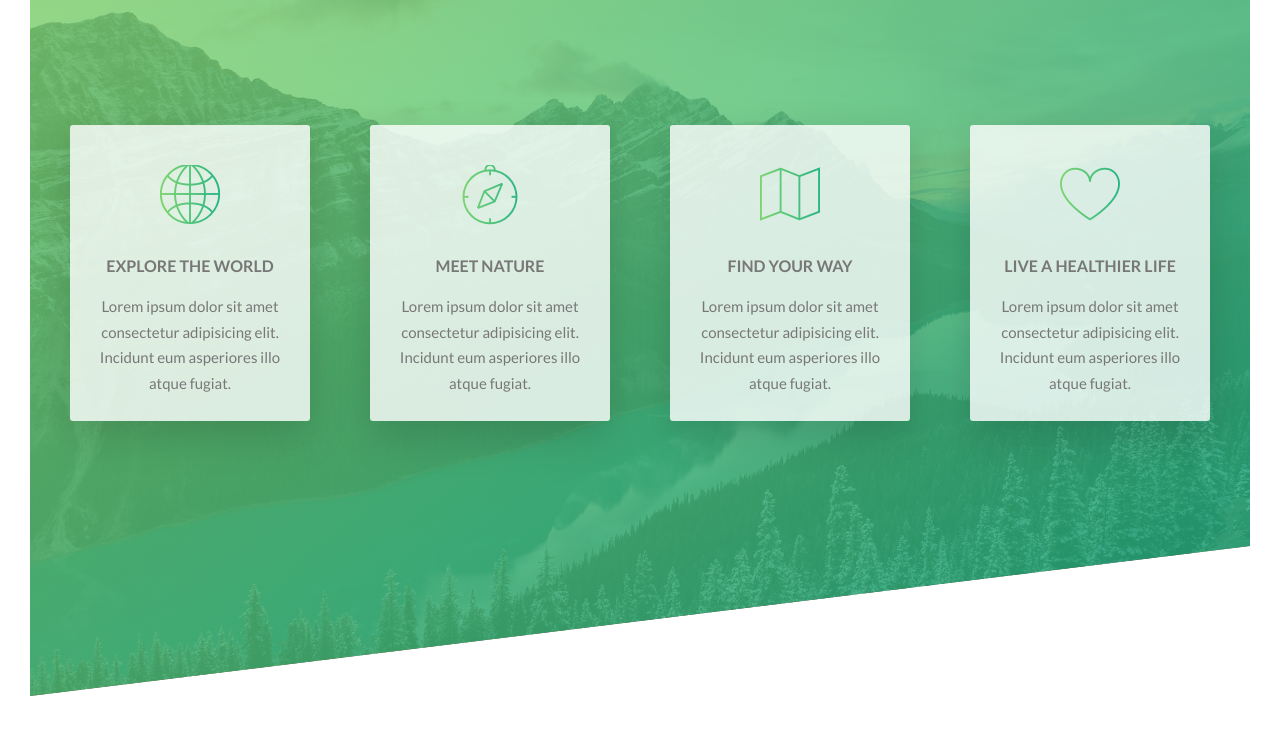
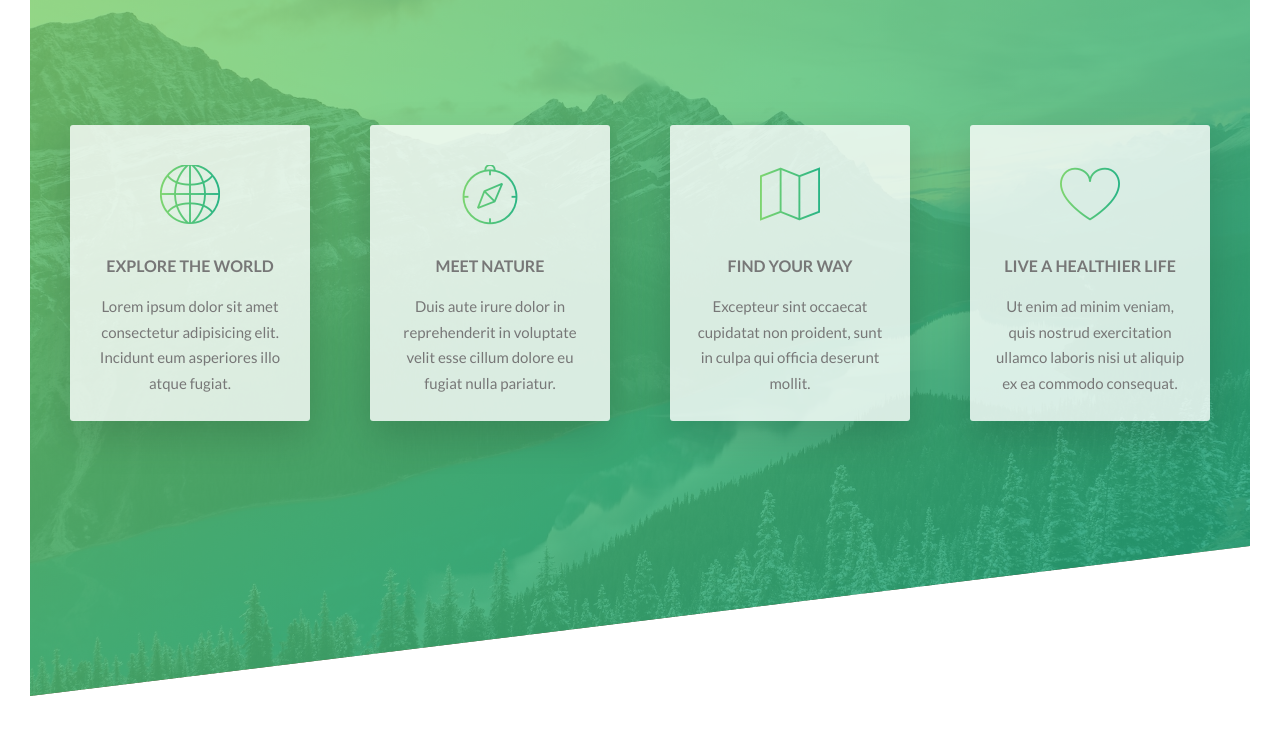
Before and after one commit to webstrapd/Natours, a website: page index.html in a window 1280 px wide. Shown: the part 1586-2317 px from the top of the page. Drawn offline with Linux system fonts and the light colour scheme.

Commit message:
Update feature box text and animation

```diff
--- a/index.html
+++ b/index.html
@@ -73,24 +73,21 @@
                         <div class="feature-box">
                             <i class="feature-box__icon icon-basic-compass"></i>
                             <h3 class="heading-tertiary u-margin-bottom-small">Meet nature</h3>
-                            <p class="feature-box__text">Lorem ipsum dolor sit amet consectetur adipisicing elit. Incidunt eum
-                                asperiores illo atque fugiat.</p>
+                            <p class="feature-box__text">Duis aute irure dolor in reprehenderit in voluptate velit esse cillum dolore eu fugiat nulla pariatur.</p>
                         </div>
                     </div>
                     <div class="col-1-of-4">
                         <div class="feature-box">
                             <i class="feature-box__icon icon-basic-map"></i>
                             <h3 class="heading-tertiary u-margin-bottom-small">Find your way</h3>
-                            <p class="feature-box__text">Lorem ipsum dolor sit amet consectetur adipisicing elit. Incidunt eum
-                                asperiores illo atque fugiat.</p>
+                            <p class="feature-box__text">Excepteur sint occaecat cupidatat non proident, sunt in culpa qui officia deserunt mollit.</p>
                         </div>
                     </div>
                     <div class="col-1-of-4">
                         <div class="feature-box">
                             <i class="feature-box__icon icon-basic-heart"></i>
                             <h3 class="heading-tertiary u-margin-bottom-small">Live a healthier life</h3>
-                            <p class="feature-box__text">Lorem ipsum dolor sit amet consectetur adipisicing elit. Incidunt eum
-                                asperiores illo atque fugiat.</p>
+                            <p class="feature-box__text">Ut enim ad minim veniam, quis nostrud exercitation ullamco laboris nisi ut aliquip ex ea commodo consequat.</p>
                         </div>
                     </div>
                 </div>
--- a/sass/components/_feature-box.scss
+++ b/sass/components/_feature-box.scss
@@ -5,7 +5,7 @@
     text-align: center;
     border-radius: 3px;
     box-shadow: 0 1.5rem 4rem rgba($color-black, .15);
-    transition: transform .3s;
+    transition: all .3s;
 
     &__icon {
         font-size: 6rem;
@@ -17,6 +17,7 @@
 
     &:hover {
         transform: translateY(-1.5rem) scale(1.03);
+        box-shadow: 0 2.5rem 4rem rgba($color-black, .2);
     }
 
 }
```
Also changed, not shown: css/style.css.
